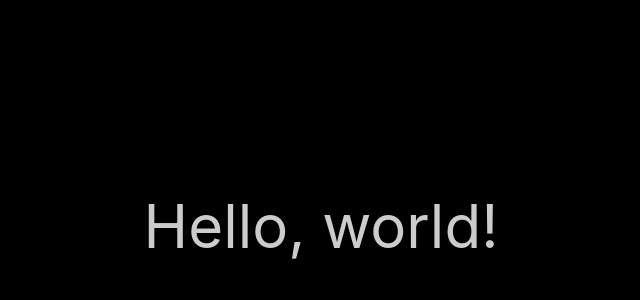
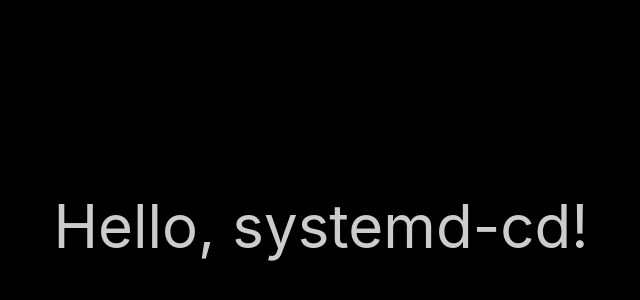
Before and after one commit to tingtt/workspace-nextjs, a Next.js app: page / in a window 1280 px wide. Shown: the part 174-474 px from the top of the page, without its empty margins (319-959 px from the left). Built offline with nearby package versions, Linux system fonts and the light colour scheme.

Commit message:
feat(hello): update message

```diff
--- a/src/pages/index.tsx
+++ b/src/pages/index.tsx
@@ -1,7 +1,7 @@
 export default function Home() {
   return (
     <div className='h-screen flex items-center justify-center'>
-      <div className='text-6xl'>Hello, world!</div>
+      <div className='text-6xl'>Hello, systemd-cd!</div>
     </div>
   )
 }
```
